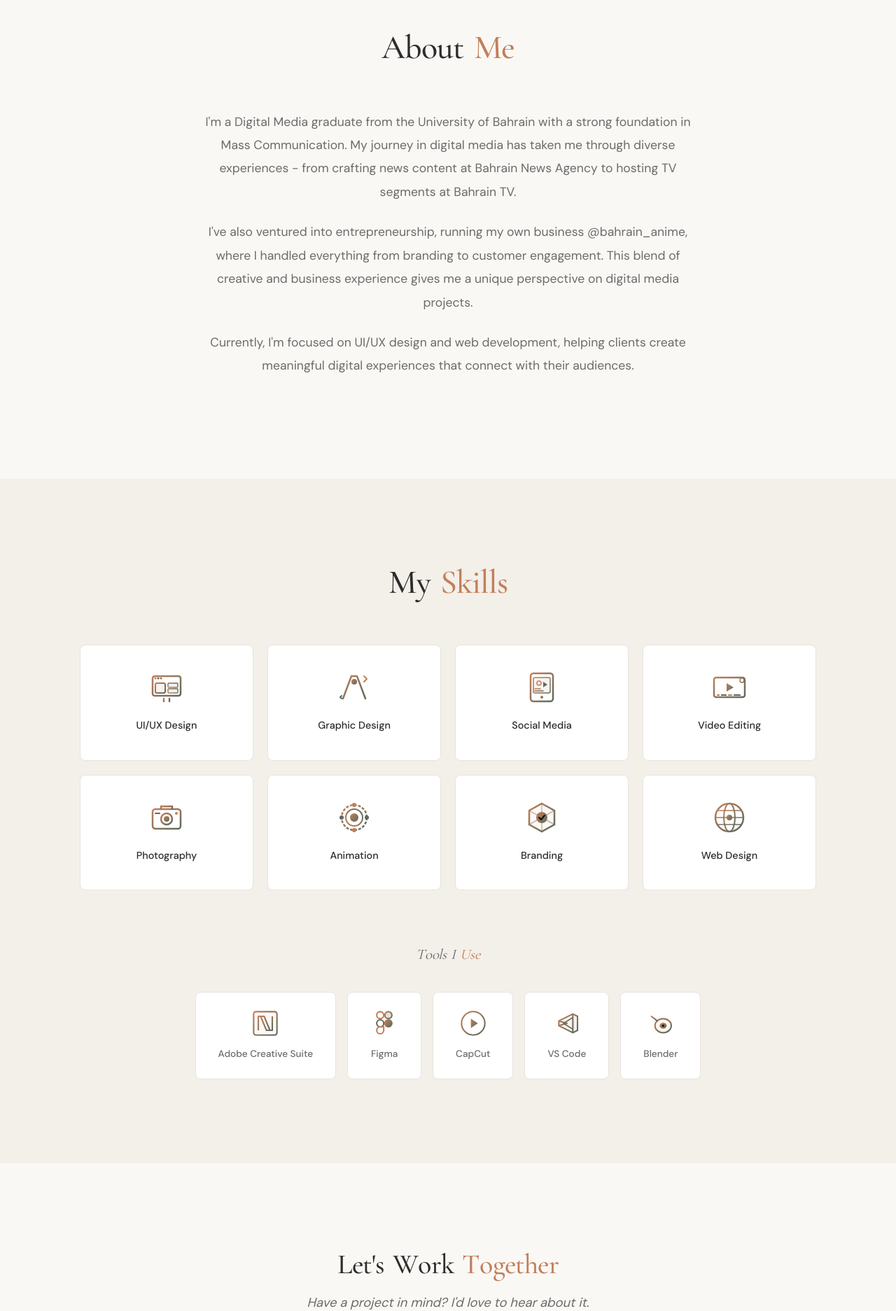
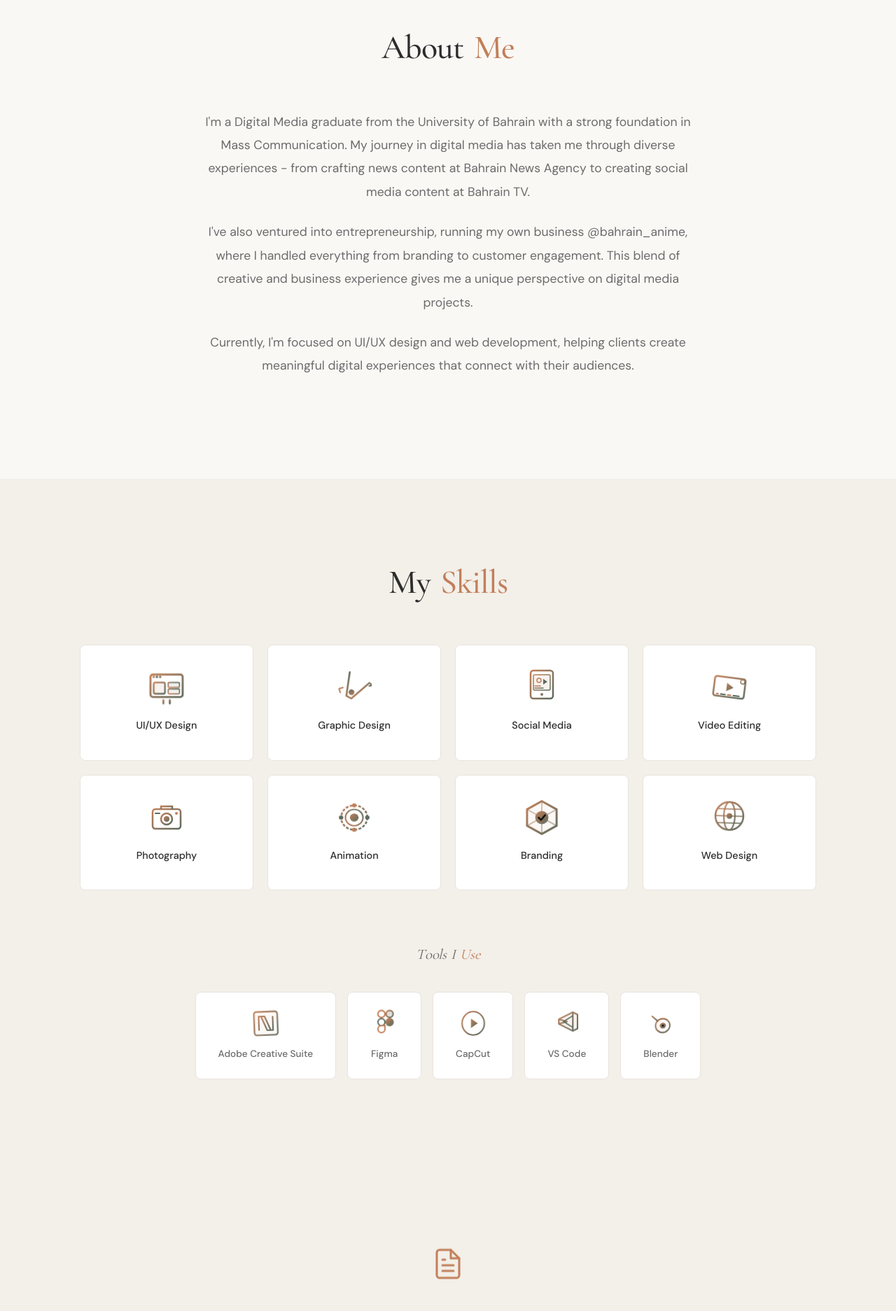
Before and after one commit to makram7x/portfolio, a React (Vite) app: page / in a window 1280 px wide. Shown: the part 880-2753 px from the top of the page at 70% size. Built offline with nearby package versions, Linux system fonts and the light colour scheme.

Commit message:
made lots of changes

```diff
--- a/src/components/Footer.css
+++ b/src/components/Footer.css
@@ -9,7 +9,7 @@
   grid-template-columns: 2fr 1fr 1fr;
   gap: 60px;
   padding: 80px 24px;
-  /* margin-top: 10px; */
+  padding-top: 120px;
 }
 
 .footer-logo {
--- a/src/components/Footer.jsx
+++ b/src/components/Footer.jsx
@@ -39,7 +39,7 @@ const Footer = () => {
               <EmailIcon size={24} />
             </a>
             <a
-              href="https://linkedin.com"
+              href="https://www.linkedin.com/in/habiba-salah-00718a268/"
               target="_blank"
               rel="noopener noreferrer"
               aria-label="LinkedIn"
@@ -47,7 +47,7 @@ const Footer = () => {
               <LinkedInIcon size={24} />
             </a>
             <a
-              href="https://behance.net"
+              href="https://www.behance.net/habibasalah7"
               target="_blank"
               rel="noopener noreferrer"
               aria-label="Behance"
--- a/src/content/home.js
+++ b/src/content/home.js
@@ -51,18 +51,15 @@ export const heroContent = {
 // About section content
 export const aboutContent = {
   paragraphs: [
-    `I'm a Digital Media graduate from the University of Bahrain with a
-    strong foundation in Mass Communication. My journey in digital media
-    has taken me through diverse experiences - from crafting news content
-    at Bahrain News Agency to hosting TV segments at Bahrain TV.`,
-    `I've also ventured into entrepreneurship, running my own business
-    @bahrain_anime, where I handled everything from branding to customer
-    engagement. This blend of creative and business experience gives me
-    a unique perspective on digital media projects.`,
-    `Currently, I'm focused on UI/UX design and web development, helping
-    clients create meaningful digital experiences that connect with their
-    audiences.`,
+    `I'm a Digital Media graduate from the University of Bahrain with a strong foundation in Mass Communication. My journey in digital media has taken me through diverse experiences - from crafting news content at Bahrain News Agency to creating social media content at Bahrain TV.`,
+    `I've also ventured into entrepreneurship, running my own business @bahrain_anime, where I handled everything from branding to customer engagement. This blend of creative and business experience gives me a unique perspective on digital media projects.`,
+    `Currently, I'm focused on UI/UX design and web development, helping clients create meaningful digital experiences that connect with their audiences.`,
   ],
+};
+
+// CV section content
+export const cvContent = {
+  link: 'https://docs.google.com/document/d/1BWyh6e1umMDoW9WNgcDDZT1Nn_uriEXmDYtQBuNr3JY/edit?tab=t.0',
 };
 
 // CTA section content
--- a/src/pages/Home.css
+++ b/src/pages/Home.css
@@ -211,6 +211,156 @@
   color: var(--text);
 }
 
+/* Skill icon dance animations - each icon has a unique continuous animation */
+
+/* 0: UI/UX Design — gentle pulse */
+.icon-dance-0 {
+  animation: dance-pulse 2.5s ease-in-out infinite;
+}
+@keyframes dance-pulse {
+  0%, 100% { transform: scale(1); }
+  50% { transform: scale(1.15); }
+}
+
+/* 1: Graphic Design — slow spin */
+.icon-dance-1 {
+  animation: dance-spin 4s linear infinite;
+}
+@keyframes dance-spin {
+  0% { transform: rotate(0deg); }
+  100% { transform: rotate(360deg); }
+}
+
+/* 2: Social Media — bounce */
+.icon-dance-2 {
+  animation: dance-bounce 1.8s ease-in-out infinite;
+}
+@keyframes dance-bounce {
+  0%, 100% { transform: translateY(0); }
+  30% { transform: translateY(-10px); }
+  50% { transform: translateY(-4px); }
+  70% { transform: translateY(-8px); }
+}
+
+/* 3: Video Editing — wobble side to side */
+.icon-dance-3 {
+  animation: dance-wobble 2s ease-in-out infinite;
+}
+@keyframes dance-wobble {
+  0%, 100% { transform: rotate(0deg); }
+  25% { transform: rotate(10deg); }
+  75% { transform: rotate(-10deg); }
+}
+
+/* 4: Photography — shutter flash */
+.icon-dance-4 {
+  animation: dance-flash 3s ease-in-out infinite;
+}
+@keyframes dance-flash {
+  0%, 100% { transform: scale(1); opacity: 1; }
+  45% { transform: scale(1); opacity: 1; }
+  50% { transform: scale(1.1); opacity: 0.6; }
+  55% { transform: scale(1); opacity: 1; }
+}
+
+/* 5: Animation — jelly squish */
+.icon-dance-5 {
+  animation: dance-jelly 2.2s ease-in-out infinite;
+}
+@keyframes dance-jelly {
+  0%, 100% { transform: scale(1, 1); }
+  25% { transform: scale(1.15, 0.88); }
+  50% { transform: scale(0.9, 1.12); }
+  75% { transform: scale(1.08, 0.94); }
+}
+
+/* 6: Branding — heartbeat */
+.icon-dance-6 {
+  animation: dance-heartbeat 2s ease-in-out infinite;
+}
+@keyframes dance-heartbeat {
+  0%, 100% { transform: scale(1); }
+  14% { transform: scale(1.18); }
+  28% { transform: scale(1); }
+  42% { transform: scale(1.12); }
+  56% { transform: scale(1); }
+}
+
+/* 7: Web Design — float and tilt */
+.icon-dance-7 {
+  animation: dance-float-tilt 3s ease-in-out infinite;
+}
+@keyframes dance-float-tilt {
+  0%, 100% { transform: translateY(0) rotate(0deg); }
+  25% { transform: translateY(-6px) rotate(5deg); }
+  50% { transform: translateY(-10px) rotate(0deg); }
+  75% { transform: translateY(-6px) rotate(-5deg); }
+}
+
+/* Tool icon dance animations */
+
+/* 0: Adobe — pendulum swing */
+.tool-dance-0 {
+  animation: dance-pendulum 2.5s ease-in-out infinite;
+  transform-origin: top center;
+}
+@keyframes dance-pendulum {
+  0%, 100% { transform: rotate(0deg); }
+  25% { transform: rotate(12deg); }
+  75% { transform: rotate(-12deg); }
+}
+
+/* 1: Figma — orbit circle */
+.tool-dance-1 {
+  animation: dance-orbit 3s linear infinite;
+}
+@keyframes dance-orbit {
+  0% { transform: translate(0, 0); }
+  25% { transform: translate(4px, -4px); }
+  50% { transform: translate(0, -6px); }
+  75% { transform: translate(-4px, -4px); }
+  100% { transform: translate(0, 0); }
+}
+
+/* 2: CapCut — flip Y */
+.tool-dance-2 {
+  animation: dance-flip 3s ease-in-out infinite;
+}
+@keyframes dance-flip {
+  0%, 100% { transform: rotateY(0deg); }
+  50% { transform: rotateY(180deg); }
+}
+
+/* 3: VS Code — typing bounce */
+.tool-dance-3 {
+  animation: dance-type 1.5s steps(2, end) infinite;
+}
+@keyframes dance-type {
+  0%, 100% { transform: translateY(0); }
+  25% { transform: translateY(-5px); }
+  50% { transform: translateY(0); }
+  75% { transform: translateY(-3px); }
+}
+
+/* 4: Blender — 3D rotate */
+.tool-dance-4 {
+  animation: dance-3d 4s ease-in-out infinite;
+}
+@keyframes dance-3d {
+  0%, 100% { transform: perspective(200px) rotateX(0deg) rotateY(0deg); }
+  25% { transform: perspective(200px) rotateX(15deg) rotateY(15deg); }
+  50% { transform: perspective(200px) rotateX(0deg) rotateY(30deg); }
+  75% { transform: perspective(200px) rotateX(-15deg) rotateY(15deg); }
+}
+
+/* Respect reduced motion */
+@media (prefers-reduced-motion: reduce) {
+  [class*="icon-dance-"],
+  [class*="tool-dance-"] {
+    animation: none !important;
+  }
+}
+
 .tools-title {
   text-align: center;
   font-size: 1.3rem;
@@ -259,6 +409,39 @@
   font-size: 0.85rem;
   color: var(--text-muted);
   text-align: center;
+}
+
+/* CV Section */
+.cv-section {
+  text-align: center;
+  background: var(--background-alt);
+  padding: 120px 0;
+}
+
+.cv-content {
+  display: flex;
+  flex-direction: column;
+  align-items: center;
+}
+
+.cv-icon {
+  color: var(--primary);
+  margin-bottom: 24px;
+  animation: float 6s ease-in-out infinite;
+}
+
+.cv-content h2 {
+  font-size: 3rem;
+  margin-bottom: 16px;
+  font-weight: 500;
+}
+
+.cv-content p {
+  font-size: 1.1rem;
+  color: var(--text-muted);
+  margin-bottom: 36px;
+  font-style: italic;
+  max-width: 460px;
 }
 
 /* CTA Section */
@@ -335,6 +518,10 @@
   .cta-content h2 {
     font-size: 2.2rem;
   }
+
+  .cv-content h2 {
+    font-size: 2.2rem;
+  }
 }
 
 @media (max-width: 480px) {
--- a/src/pages/Home.jsx
+++ b/src/pages/Home.jsx
@@ -1,6 +1,6 @@
 import { Link } from 'react-router-dom';
 import AnimatedText from '../components/AnimatedText';
-import { homeSkills, homeTools } from '../content/home';
+import { homeSkills, homeTools, heroContent, aboutContent, cvContent, ctaContent } from '../content/home';
 import './Home.css';
 
 const Home = () => {
@@ -10,18 +10,14 @@ const Home = () => {
       <section className="hero">
         <div className="container hero-content">
           <div className="hero-text">
-            <p className="hero-greeting">Hello, I'm</p>
+            <p className="hero-greeting">{heroContent.greeting}</p>
             <h1 className="hero-name">
-              <AnimatedText>Habiba </AnimatedText>
-              <AnimatedText className="accent-text" delay={0.5}>Salah</AnimatedText>
+              <AnimatedText>{heroContent.firstName} </AnimatedText>
+              <AnimatedText className="accent-text" delay={0.5}>{heroContent.lastName}</AnimatedText>
             </h1>
-            <img src="/HS Arabic 2.png" alt="حبيبة صالح" className="hero-arabic" />
-            <h2 className="hero-title">Digital Media Specialist</h2>
-            <p className="hero-description">
-              Passionate about creating impactful digital experiences through
-              UI/UX design, social media management, and multimedia production.
-              Based in Bahrain, bringing creative visions to life.
-            </p>
+            <img src={heroContent.arabicImage} alt="حبيبة صالح" className="hero-arabic" />
+            <h2 className="hero-title">{heroContent.title}</h2>
+            <p className="hero-description">{heroContent.description}</p>
             <div className="hero-buttons">
               <Link to="/projects" className="btn btn-primary">View My Work</Link>
               <Link to="/contact" className="btn btn-outline">Get In Touch</Link>
@@ -30,7 +26,7 @@ const Home = () => {
           <div className="hero-visual">
             <div className="hero-image-wrapper">
               <div className="hero-image-glow"></div>
-              <img src="/profile1.png" alt="Habiba Salah" className="hero-image" />
+              <img src={heroContent.profileImage} alt={`${heroContent.firstName} ${heroContent.lastName}`} className="hero-image" />
             </div>
           </div>
         </div>
@@ -49,23 +45,9 @@ const Home = () => {
           </h2>
           <div className="about-content">
             <div className="about-text">
-              <p>
-                I'm a Digital Media graduate from the University of Bahrain with a
-                strong foundation in Mass Communication. My journey in digital media
-                has taken me through diverse experiences - from crafting news content
-                at Bahrain News Agency to hosting TV segments at Bahrain TV.
-              </p>
-              <p>
-                I've also ventured into entrepreneurship, running my own business
-                @bahrain_anime, where I handled everything from branding to customer
-                engagement. This blend of creative and business experience gives me
-                a unique perspective on digital media projects.
-              </p>
-              <p>
-                Currently, I'm focused on UI/UX design and web development, helping
-                clients create meaningful digital experiences that connect with their
-                audiences.
-              </p>
+              {aboutContent.paragraphs.map((paragraph, index) => (
+                <p key={index}>{paragraph}</p>
+              ))}
             </div>
           </div>
         </div>
@@ -85,7 +67,7 @@ const Home = () => {
                 className="skill-card"
                 style={{ animationDelay: `${index * 0.1}s` }}
               >
-                <div className="skill-icon">
+                <div className={`skill-icon icon-dance-${index}`}>
                   <skill.Icon size={48} />
                 </div>
                 <span className="skill-name">{skill.name}</span>
@@ -104,13 +86,41 @@ const Home = () => {
                 className="tool-card"
                 style={{ animationDelay: `${index * 0.1}s` }}
               >
-                <div className="tool-icon">
+                <div className={`tool-icon tool-dance-${index}`}>
                   <tool.Icon size={40} />
                 </div>
                 <span className="tool-name">{tool.name}</span>
               </div>
             ))}
           </div>
+        </div>
+      </section>
+
+      {/* CV Section */}
+      <section className="cv-section section">
+        <div className="container cv-content">
+          <div className="cv-icon">
+            <svg width="48" height="48" viewBox="0 0 24 24" fill="none" stroke="currentColor" strokeWidth="1.5" strokeLinecap="round" strokeLinejoin="round">
+              <path d="M14 2H6a2 2 0 0 0-2 2v16a2 2 0 0 0 2 2h12a2 2 0 0 0 2-2V8z" />
+              <polyline points="14 2 14 8 20 8" />
+              <line x1="16" y1="13" x2="8" y2="13" />
+              <line x1="16" y1="17" x2="8" y2="17" />
+              <polyline points="10 9 9 9 8 9" />
+            </svg>
+          </div>
+          <h2>
+            <AnimatedText>View My </AnimatedText>
+            <AnimatedText className="accent-text" delay={0.35}>Resume</AnimatedText>
+          </h2>
+          <p>Take a closer look at my qualifications, experience, and skills.</p>
+          <a
+            href={cvContent.link}
+            target="_blank"
+            rel="noopener noreferrer"
+            className="btn btn-primary"
+          >
+            View CV
+          </a>
         </div>
       </section>
 
@@ -121,7 +131,7 @@ const Home = () => {
             <AnimatedText>Let&apos;s Work </AnimatedText>
             <AnimatedText className="accent-text" delay={0.45}>Together</AnimatedText>
           </h2>
-          <p>Have a project in mind? I&apos;d love to hear about it.</p>
+          <p>{ctaContent.message}</p>
           <Link to="/contact" className="btn btn-primary">Start a Conversation</Link>
         </div>
       </section>
```
Also changed, not shown: src/App.jsx (+8 -1 lines), src/components/CustomCursor.css (+37 -0 lines), src/components/CustomCursor.jsx (+49 -0 lines).
